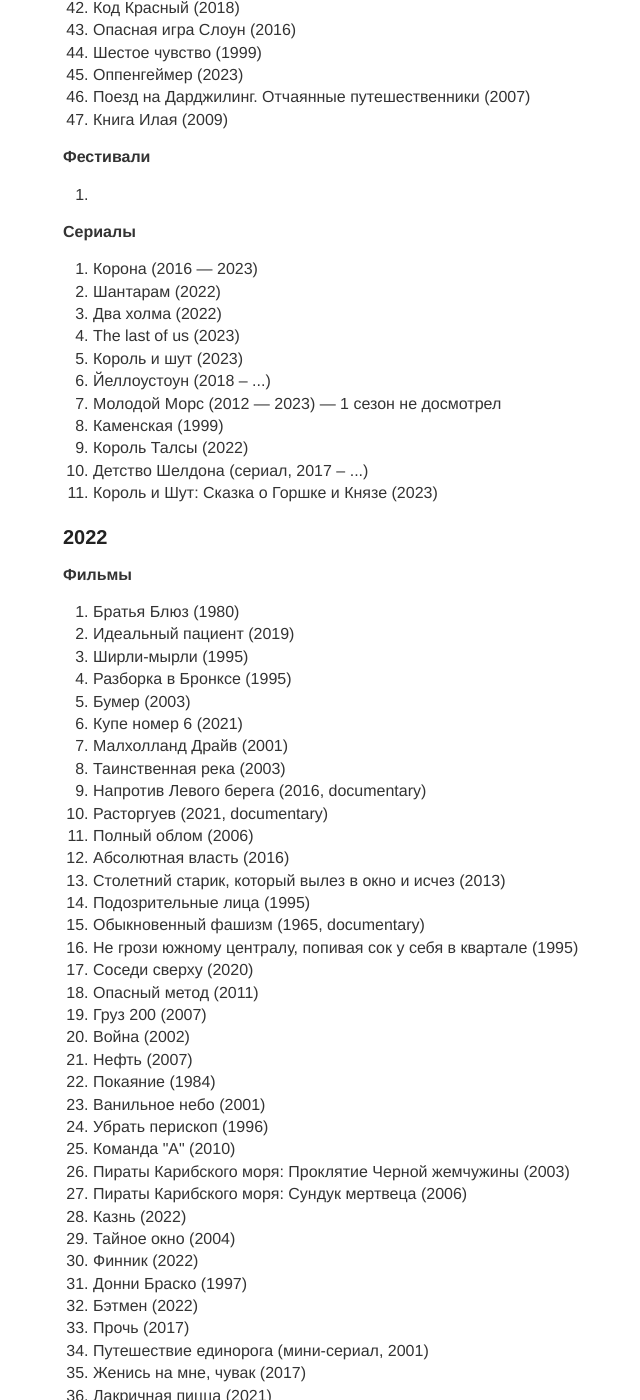
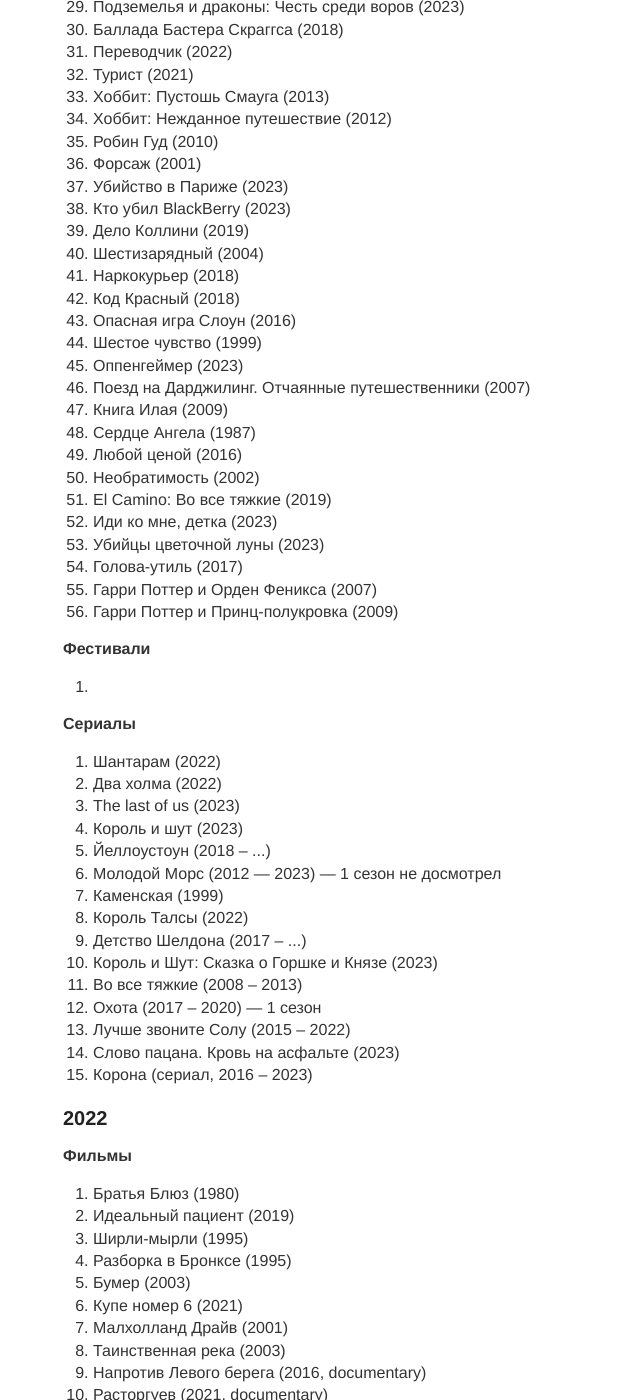
Before and after one commit to sombro/nbuevich.com, a Jekyll site: the page built from blog/_posts/2099-12-14-movies.md, in a window 1280 px wide and 1400 px high, scrolled down 1362 px. Shown: the whole window, without its empty margins (217-857 px from the left). Built offline with Jekyll 4.4.1, drawn with Linux system fonts in a browser that asks for light colours; some of the changed text lies outside the part shown.

Commit message:
new content

```diff
--- a/blog/_posts/2099-12-14-movies.md
+++ b/blog/_posts/2099-12-14-movies.md
@@ -10,7 +10,28 @@
 Закреплённый пост со списком фильмов, которые я смотрел. Со ссылками на посты с подробными обзорами. Дополняется и обновляется.
 
 <!--more-->
-## <span id="2023">2023</span> 📽 ##
+## <span id="2024">2024</span> 📽 ##
+
+<b>Фильмы</b>
+
+<ol>
+    <li>Гарри Поттер и Дары Смерти: Часть I (2010)</li>
+    <li>Гарри Поттер и Дары Смерти: Часть II (2011)</li>
+</ol>
+
+<b>Фестивали</b>
+
+<ol>
+  <li></li>
+</ol>
+
+<b>Сериалы</b>
+
+<ol>
+    <li></li>
+</ol>
+
+## <span id="2023">2023</span>  ##
 
 <b>Фильмы</b>
 
@@ -62,6 +83,15 @@
     <li>Оппенгеймер (2023)</li>
     <li>Поезд на Дарджилинг. Отчаянные путешественники (2007)</li>
     <li>Книга Илая (2009)</li>
+    <li>Сердце Ангела (1987)</li>
+    <li>Любой ценой (2016)</li>
+    <li>Необратимость (2002)</li>
+    <li>El Camino: Во все тяжкие (2019)</li>
+    <li>Иди ко мне, детка (2023)</li>
+    <li>Убийцы цветочной луны (2023)</li>
+    <li>Голова-утиль (2017)</li>
+    <li>Гарри Поттер и Орден Феникса (2007)</li>
+    <li>Гарри Поттер и Принц-полукровка (2009)</li>
 </ol>
 
 <b>Фестивали</b>
@@ -82,8 +111,13 @@
     <li>Молодой Морс (2012 — 2023) — 1 сезон не досмотрел</li>
     <li>Каменская (1999)</li>
     <li>Король Талсы (2022)</li>
-    <li>Детство Шелдона (сериал, 2017 – ...)</li>
+    <li>Детство Шелдона (2017 – ...)</li>
     <li>Король и Шут: Сказка о Горшке и Князе (2023)</li>
+    <li>Во все тяжкие (2008 – 2013)</li>
+    <li>Охота (2017 – 2020) — 1 сезон</li>
+    <li>Лучше звоните Солу (2015 – 2022)</li>
+    <li>Слово пацана. Кровь на асфальте (2023)</li>
+    <li>Корона (сериал, 2016 – 2023)</li>
 </ol>
 
 ## <span id="2022">2022</span>  ##
--- a/index.html
+++ b/index.html
@@ -57,7 +57,7 @@
                 </section>
             </main>
             <footer class="common__footer">
-                <div class="footer__reserved">© 2018—2023 Please don't use materials from this site without my approval. You always can <a href="https://t.me/nbuevich" class="common__link">ask</a>, it is easy!</div>
+                <div class="footer__reserved">© 2018—2024 Please don't use materials from this site without my approval. You always can <a href="https://t.me/nbuevich" class="common__link">ask</a>, it is easy!</div>
             </footer>
         </main>
     </body>
```
Also changed, not shown: other parts of blog/_posts/2099-12-14-movies.md (+0 -1 lines), blog/_posts/2099-12-13-books.md (+14 -1 lines), blog/_posts/2099-12-15-travel.md (+8 -1 lines).
